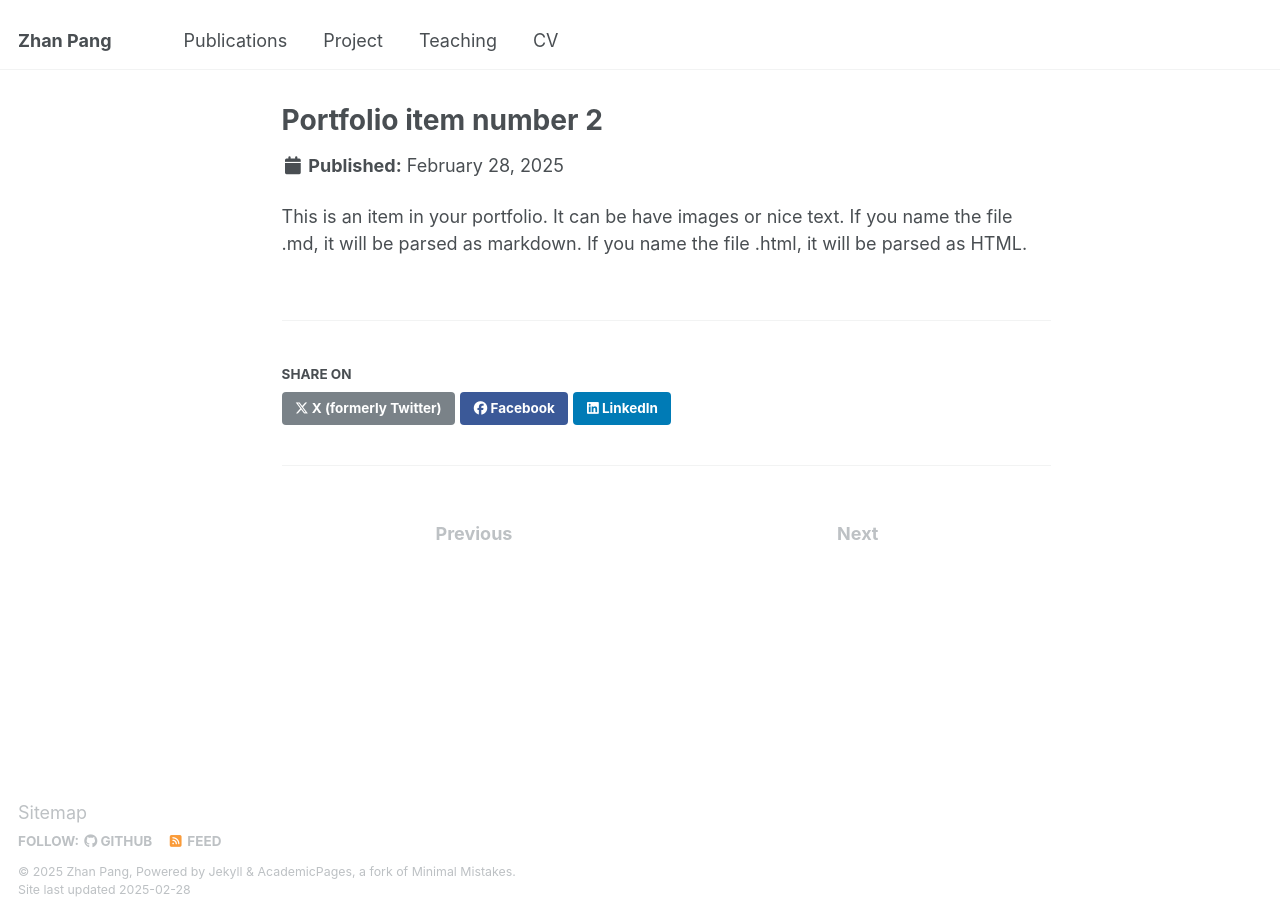
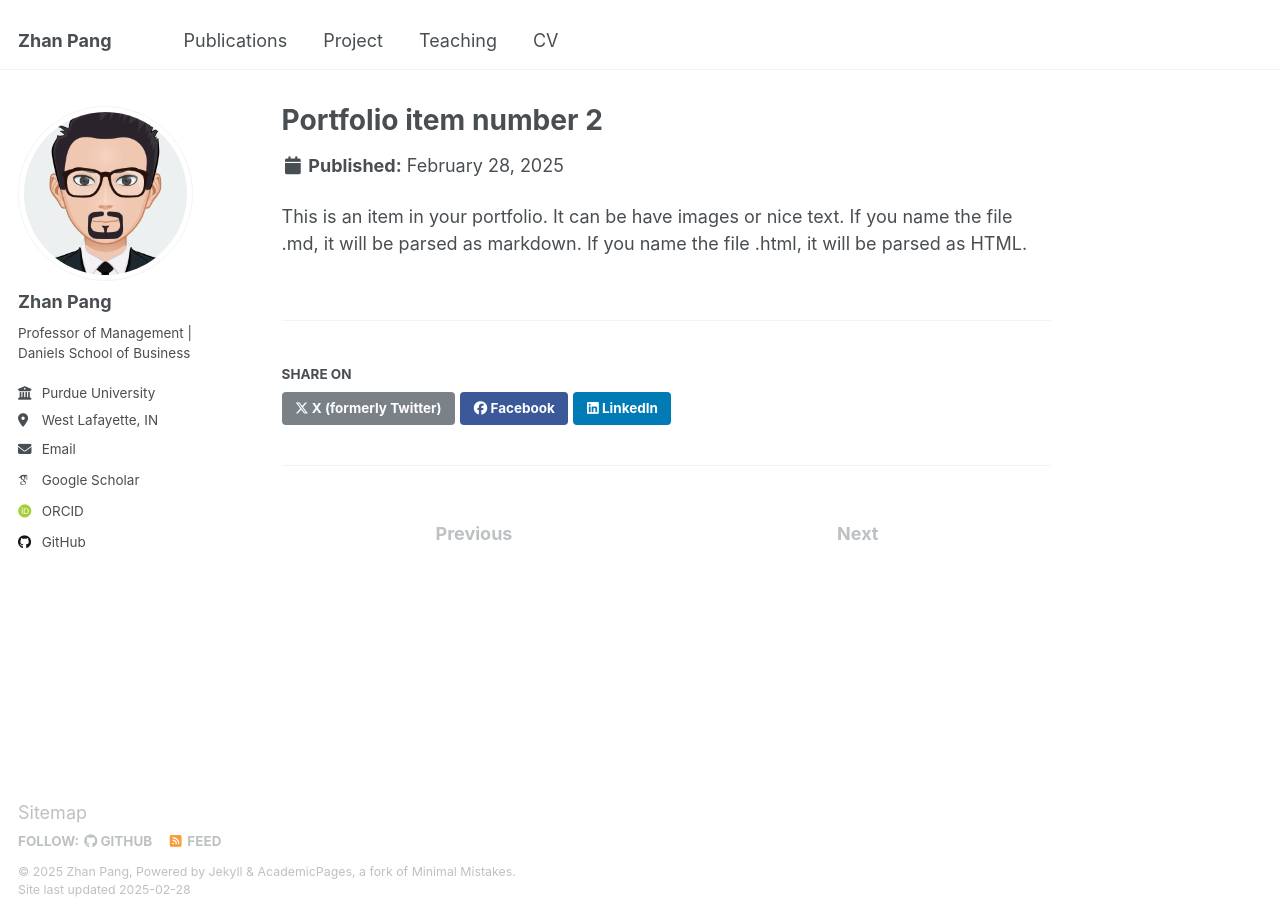
Before and after one commit to panalyticslab/panalyticslab.github.io, a Jekyll site: the page built from _portfolio/portfolio-2.html, in a window 1280 px wide. Built offline with Jekyll 4.4.1, drawn with Linux system fonts in a browser that asks for light colours; some web fonts are replaced; part of the change alters nothing that is shown.

```diff
--- a/_config.yml
+++ b/_config.yml
@@ -235,7 +235,7 @@ defaults:
       type: posts
     values:
       layout: single
-    #  author_profile: true
+      author_profile: false
       read_time: true
       comments: true
       share: true
@@ -253,7 +253,7 @@ defaults:
       type: teaching
     values:
       layout: single
-    #  author_profile: true
+      author_profile: false
       share: true
       comments: true
   # _publications
@@ -262,7 +262,7 @@ defaults:
       type: publications
     values:
       layout: single
-     # author_profile: true
+      author_profile: false
       share: true
       comments: true
   # _portfolio
@@ -271,7 +271,7 @@ defaults:
       type: portfolio
     values:
       layout: single
-     # author_profile: true
+      author_profile: true
       share: true
       comment: true
   # _talks
```
